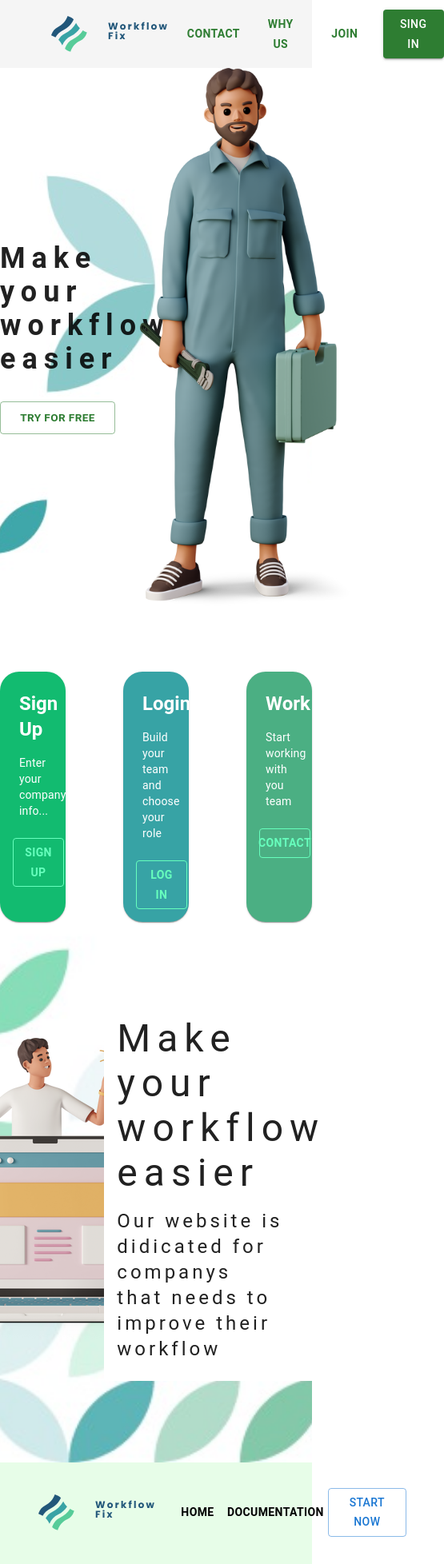
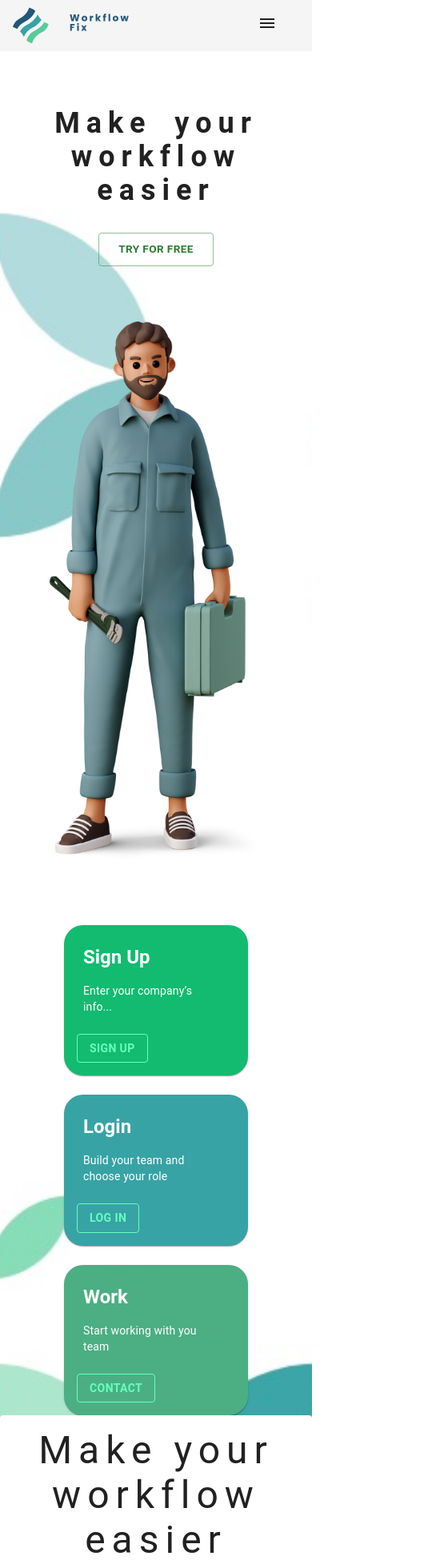
Before and after one commit to SimoBekacem/inpt-fix, a React (Create React App) app: page / in a window 390 px wide. Shown: the top 1956 px of the page at 80% size, 555 px wide, since content can reach past the window. Built offline with nearby package versions, Linux system fonts and the light colour scheme.

Commit message:
finishing the responsive design

```diff
--- a/src/features/Landing_page/components/Caracter/Caracter.component.js
+++ b/src/features/Landing_page/components/Caracter/Caracter.component.js
@@ -1,9 +1,13 @@
 import { Stack } from '@mui/material';
 import React from 'react';
 
-const Caracter = ({ image, size }) => {
+const Caracter = ({ image, size, isBig }) => {
 	return (
-		<Stack justifyContent={'center'} alignItems={'center'} height={'80vh'}>
+		<Stack
+			justifyContent={'center'}
+			alignItems={'center'}
+			height={{ sm: `${isBig ? '80vh' : '60vh'}`, xs: '80vh' }}
+		>
 			<img src={image} height={size} />
 		</Stack>
 	);
--- a/src/features/Landing_page/components/CardsList/CardsList.conponent.js
+++ b/src/features/Landing_page/components/CardsList/CardsList.conponent.js
@@ -8,7 +8,12 @@ import { CardsConstants } from '../../constants/Cards.constants';
 
 const CardsList = () => {
 	return (
-		<Stack direction={'row'} spacing={9} justifyContent={'center'}>
+		<Stack
+			direction={{ sm: 'row', xs: 'column' }}
+			spacing={{ sm: 9, xs: 3 }}
+			justifyContent={'center'}
+			alignItems={'center'}
+		>
 			{CardsConstants.map(({ title, description, button, color }) => {
 				return (
 					<CostumCard
--- a/src/features/Landing_page/components/Descreption/Descreption.component.js
+++ b/src/features/Landing_page/components/Descreption/Descreption.component.js
@@ -11,6 +11,10 @@ const Description = () => {
 						component='div'
 						sx={{
 							letterSpacing: '0.5rem',
+							textAlign: {
+								md: 'start',
+								xs: 'center',
+							},
 						}}
 					>
 						Make your <br /> workflow easier
@@ -21,6 +25,10 @@ const Description = () => {
 						mt={2}
 						sx={{
 							letterSpacing: '0.25rem',
+							textAlign: {
+								md: 'start',
+								xs: 'center',
+							},
 						}}
 					>
 						Our website is didicated for companys <br /> that needs
--- a/src/features/Landing_page/components/Footer/Footer.component.js
+++ b/src/features/Landing_page/components/Footer/Footer.component.js
@@ -13,12 +13,12 @@ const Footer = () => {
 			}}
 		>
 			<Stack
-				direction={'row'}
+				direction={{ xs: 'column', sm: 'row' }}
 				justifyContent={'space-between'}
 				alignItems={'center'}
 			>
 				<img src={require('../../../../assets/logo.svg')} />
-				<Stack direction={'row'} spacing={1}>
+				<Stack direction={{ xs: 'column', sm: 'row' }} spacing={1}>
 					<Button
 						sx={{
 							color: 'black',
--- a/src/features/Landing_page/components/Header/Header.component.js
+++ b/src/features/Landing_page/components/Header/Header.component.js
@@ -1,16 +1,27 @@
 import * as React from 'react';
 
-import { AppBar, Box, Toolbar, Stack, Button } from '@mui/material';
+import { AppBar, Box, Toolbar, Stack, Button, IconButton } from '@mui/material';
+import MenuIcon from '@mui/icons-material/Menu';
 
 import { button_typorgraphy } from './Header.style';
 
 export default function Header() {
 	return (
-		<Box sx={{ flexGrow: 1 }}>
+		<Box
+			sx={{
+				flexGrow: 1,
+			}}
+		>
 			<AppBar
 				position='static'
 				color='default'
-				sx={{ padding: '0.75rem 3rem', boxShadow: '0' }}
+				sx={{
+					padding: {
+						sm: '0.75rem 3rem',
+						xs: '0.25rem 0rem',
+					},
+					boxShadow: '0',
+				}}
 			>
 				<Toolbar>
 					<Stack
@@ -19,10 +30,31 @@ export default function Header() {
 						width='100%'
 					>
 						<img src={require('../../../../assets/logo.svg')} />
+						<IconButton
+							size='large'
+							edge='start'
+							color='inherit'
+							aria-label='menu'
+							sx={{
+								mr: 2,
+								display: {
+									xs: 'block',
+									sm: 'none',
+								},
+							}}
+						>
+							<MenuIcon />
+						</IconButton>
 						<Stack
 							spacing={2}
 							direction={'row'}
 							alignItems={'center'}
+							sx={{
+								display: {
+									xs: 'none',
+									sm: 'flex',
+								},
+							}}
 						>
 							{['Contact', 'Why Us', 'Join'].map((link) => {
 								return (
--- a/src/features/Landing_page/components/Title/Title.componen.js
+++ b/src/features/Landing_page/components/Title/Title.componen.js
@@ -7,11 +7,15 @@ import { typographyStyle, buttonStyle } from './Title.style';
 const Title = () => {
 	return (
 		<Stack
-			sx={{ height: '80vh' }}
+			sx={{ height: { sm: '80vh', xs: '40vh' } }}
 			justifyContent={'center'}
 			alignItems={'center'}
 		>
-			<Stack alignItems={'center'} spacing={4}>
+			<Stack
+				alignItems={'center'}
+				justifyContent={{ sm: 'start', xs: 'center' }}
+				spacing={4}
+			>
 				<Typography variant='h3' sx={typographyStyle}>
 					Make your workflow <br />
 					easier
--- a/src/features/Landing_page/components/Title/Title.style.js
+++ b/src/features/Landing_page/components/Title/Title.style.js
@@ -3,11 +3,19 @@ export const typographyStyle = {
 	fontSize: '2.25rem',
 	wordSpacing: '0.75rem',
 	letterSpacing: '0.5rem',
+	width: {
+		xs: '20rem',
+		md: 'max-content',
+	},
+	textAlign: {
+		xs: 'center',
+		sm: 'start',
+	},
 };
 export const buttonStyle = {
 	width: '9rem',
 	padding: '0.5rem ',
 	fontWeight: 'bold',
 	fontSize: '0.85rem',
-	alignSelf: 'start',
+	alignSelf: { sm: 'start', xs: 'center' },
 };
--- a/src/features/Landing_page/components/View1/View1.component.js
+++ b/src/features/Landing_page/components/View1/View1.component.js
@@ -18,11 +18,11 @@ const View1 = () => {
 				backgroundSize: 'cover',
 			}}
 		>
-			<Grid item xs={7}>
+			<Grid item sm={7} xs={12}>
 				<Title />
 			</Grid>
-			<Grid item xs={5}>
-				<Caracter image={caracterImage1} size={'100%'} />
+			<Grid item sm={5} xs={12}>
+				<Caracter image={caracterImage1} size={'100%'} isBig />
 			</Grid>
 		</Grid>
 	);
--- a/src/features/Landing_page/components/View2/View2.component.js
+++ b/src/features/Landing_page/components/View2/View2.component.js
@@ -22,10 +22,20 @@ const View2 = () => {
 			<Grid item xs={12}>
 				<LoginSignup />
 			</Grid>
-			<Grid item xs={5}>
+			<Grid
+				item
+				md={5}
+				xs={12}
+				sx={{
+					display: {
+						xs: 'none',
+						sm: 'block',
+					},
+				}}
+			>
 				<Caracter image={caracterImage2} />
 			</Grid>
-			<Grid item xs={7}>
+			<Grid item md={7} xs={12}>
 				<Description />
 			</Grid>
 		</Grid>
```
